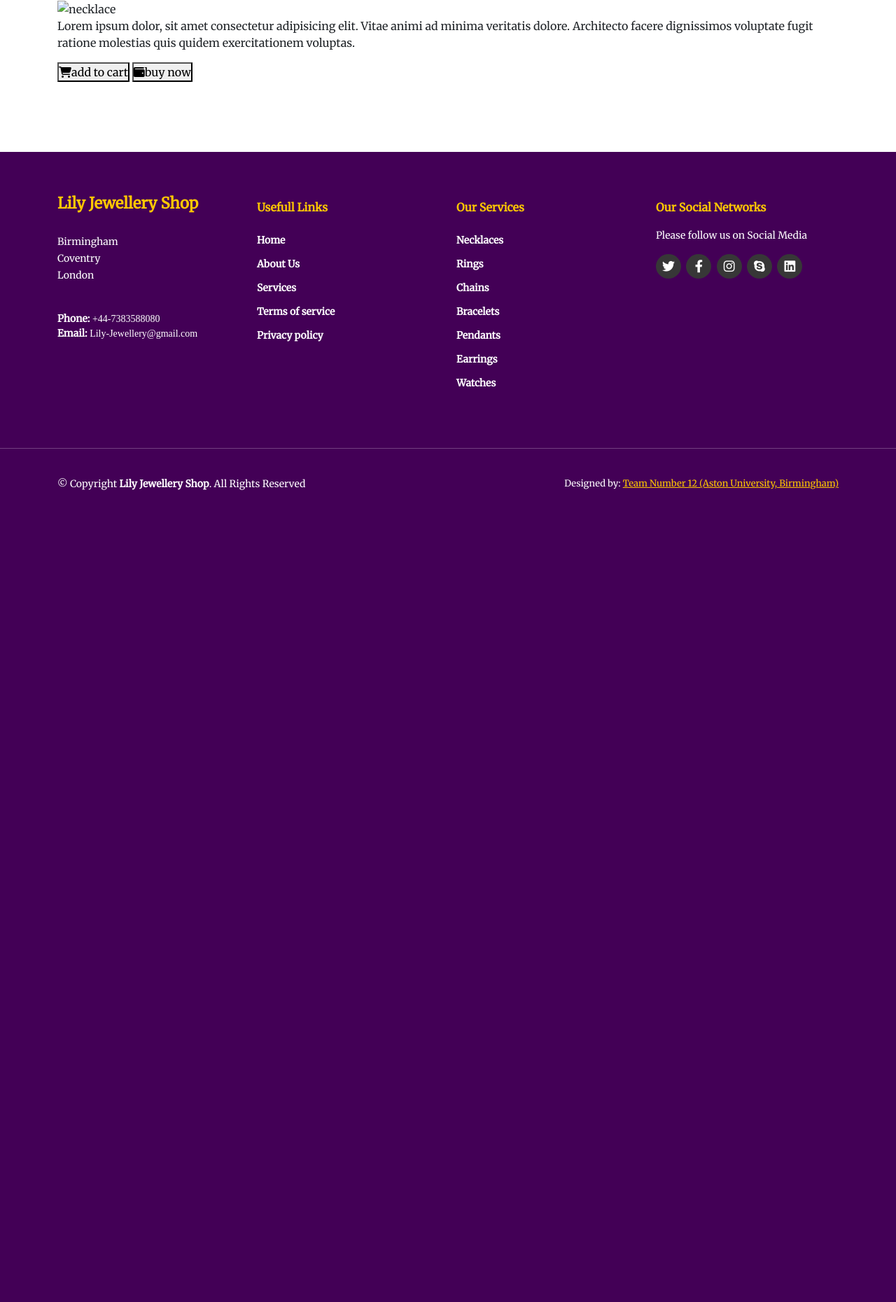
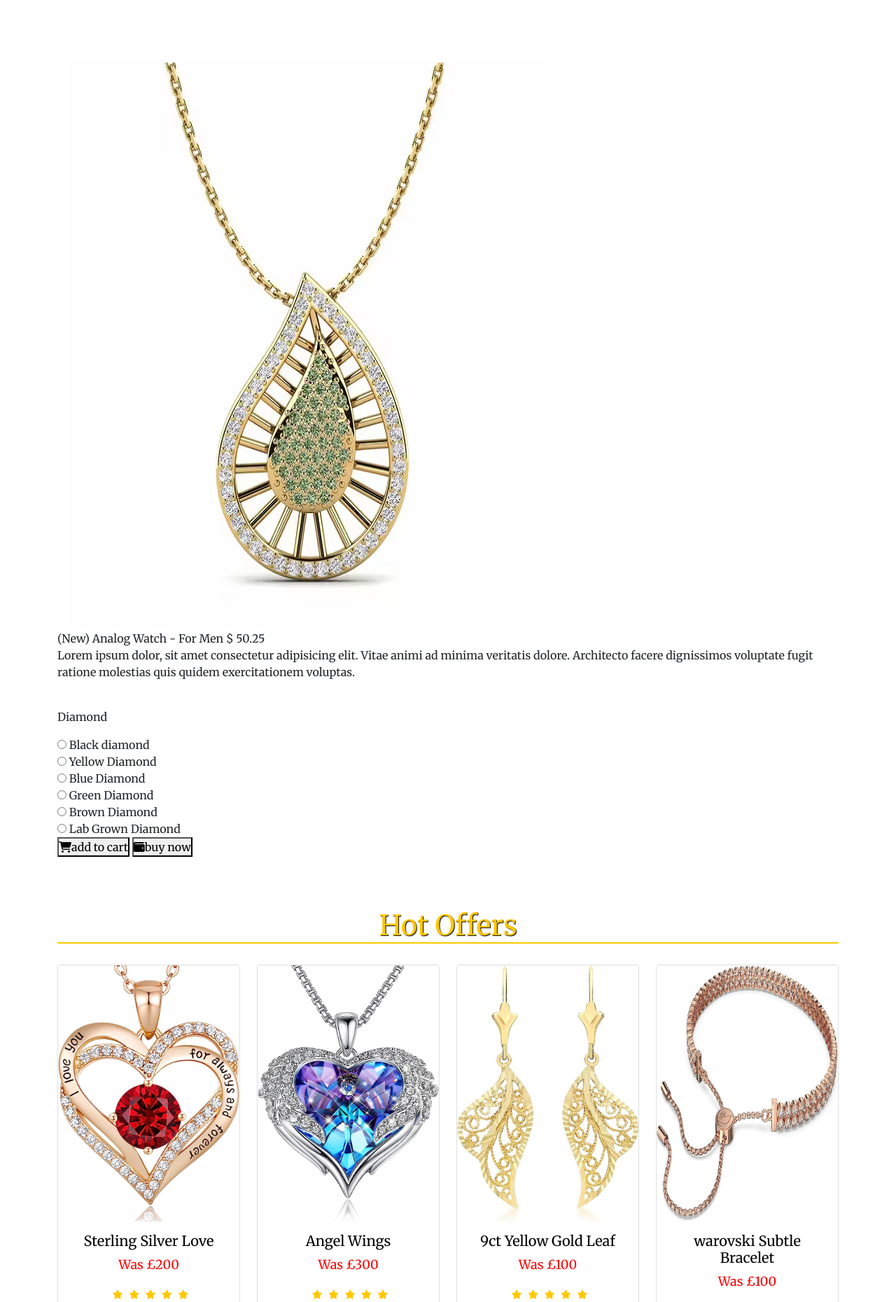
Before and after one commit to Ritika2430/Team-12---TP2, a PHP site: page /n1product.php in a window 1280 px wide. Shown: the part 88-1948 px from the top of the page at 70% size. Before the commit the page ends 788 px from the top, so only its background shows below. Run offline with PHP 8.4, Linux system fonts and the light colour scheme; some libraries are stand-ins or nearby versions.

Commit message:
product detail

```diff
--- a/n1product.php
+++ b/n1product.php
@@ -82,11 +82,47 @@
             <div class = "product-div">
                 <div class = "product-div-left">
                     <div class = "img-container">
-                        <img src = "" alt = "necklace">
+                        <img src = "./images/neck1.png" alt = "necklace">
                     </div>
                 </div>
                 <div class = "product-div-right">
+                <span class = "product-name">(New) Analog Watch - For Men</span>
+                    <span class = "product-price">$ 50.25</span>
                     <p class = "product-description">Lorem ipsum dolor, sit amet consectetur adipisicing elit. Vitae animi ad minima veritatis dolore. Architecto facere dignissimos voluptate fugit ratione molestias quis quidem exercitationem voluptas.</p>
+
+
+                    <br>
+      <p>Diamond</p>
+
+    <div class="radio-container">
+        <div>
+      <input type="radio" id="Black Diamond" name="os" />
+      <label for="windows">Black diamond</label>
+</div>
+
+<div>
+      <input type="radio" id="Yellow Diamond" name="os" />
+      <label for="mac">Yellow Diamond</label>
+</div>
+
+        <div>
+      <input type="radio" id="Blue Diamond" name="os" />
+      <label for="linux">Blue Diamond</label>
+</div>
+<div>
+      <input type="radio" id="Green Diamond" name="os" />
+      <label for="linux">Green Diamond</label>
+</div>
+<div>
+      <input type="radio" id="Brown Diamond" name="os" />
+      <label for="linux">Brown Diamond</label>
+</div>
+<div>
+      <input type="radio" id="Lab Grown Diamond" name="os" />
+      <label for="linux">Lab Grown Diamond</label>
+</div>
+    </div>
+
                     <div class = "btn-groups">
                         <button type = "button" class = "add-cart-btn"><i class = "fas fa-shopping-cart"></i>add to cart</button>
                         <button type = "button" class = "buy-now-btn"><i class = "fas fa-wallet"></i>buy now</button>
@@ -94,8 +130,86 @@
                 </div>
             </div>
         </div>
+
+
     </div>
 
+    <!--hot offers-->
+    <br>
+<div class="container" id="hot-offers">
+  <h1 class="text-center">Hot Offers</h1>
+  <div class="row" style="margin-top: 30px;">
+    <div class="col-md-3 py-3 py-md-0">
+      <div class="card">
+        <img src="./images/pen1.jpg" alt="">
+        <div class="card-body">
+          <h3 class="text-center">Sterling Silver Love</h3>
+          <p class="text-center"> Was £200</p>
+          <div class="star text-center">
+            <i class="fa-solid fa-star checked"></i>
+            <i class="fa-solid fa-star checked"></i>
+            <i class="fa-solid fa-star checked"></i>
+            <i class="fa-solid fa-star checked"></i>
+            <i class="fa-solid fa-star checked"></i>
+          </div>
+          <h2>Now £100<span><li class="fa-solid fa-cart-shopping"></li></span></h2>
+        </div>
+      </div>
+    </div>
+    <div class="col-md-3 py-3 py-md-0">
+      <div class="card">
+        <img src="./images/pen2.jpg" alt="">
+        <div class="card-body">
+          <h3 class="text-center">Angel Wings</h3>
+          <p class="text-center">Was £300</p>
+          <div class="star text-center">
+            <i class="fa-solid fa-star checked"></i>
+            <i class="fa-solid fa-star checked"></i>
+            <i class="fa-solid fa-star checked"></i>
+            <i class="fa-solid fa-star checked"></i>
+            <i class="fa-solid fa-star checked"></i>
+          </div>
+          <h2>Now £150<span><li class="fa-solid fa-cart-shopping"></li></span></h2>
+        </div>
+      </div>
+    </div>
+    <div class="col-md-3 py-3 py-md-0">
+      <div class="card">
+        <img src="./images/e1.jpg" alt="">
+        <div class="card-body">
+          <h3 class="text-center">9ct Yellow Gold Leaf </h3>
+          <p class="text-center">Was £100</p>
+          <div class="star text-center">
+            <i class="fa-solid fa-star checked"></i>
+            <i class="fa-solid fa-star checked"></i>
+            <i class="fa-solid fa-star checked"></i>
+            <i class="fa-solid fa-star checked"></i>
+            <i class="fa-solid fa-star checked"></i>
+          </div>
+          <h2>Now £50 <span><li class="fa-solid fa-cart-shopping"></li></span></h2>
+        </div>
+      </div>
+    </div>
+    <div class="col-md-3 py-3 py-md-0">
+      <div class="card">
+        <img src="./images/b2.jpg" alt="">
+        <div class="card-body">
+          <h3 class="text-center">warovski Subtle Bracelet </h3>
+          <p class="text-center">Was £100</p>
+          <div class="star text-center">
+            <i class="fa-solid fa-star checked"></i>
+            <i class="fa-solid fa-star checked"></i>
+            <i class="fa-solid fa-star checked"></i>
+            <i class="fa-solid fa-star checked"></i>
+            <i class="fa-solid fa-star checked"></i>
+          </div>
+          <h2>Now £50 <span><li class="fa-solid fa-cart-shopping"></li></span></h2>
+        </div>
+      </div>
+    </div>
+  </div>
+</div>
+    <!--hot offers-->
 
 
 
@@ -165,4 +279,6 @@
 </footer>
 <!-- fotter -->
 
+<script src="./script.js"></script>
 </body>
+</html>
```
